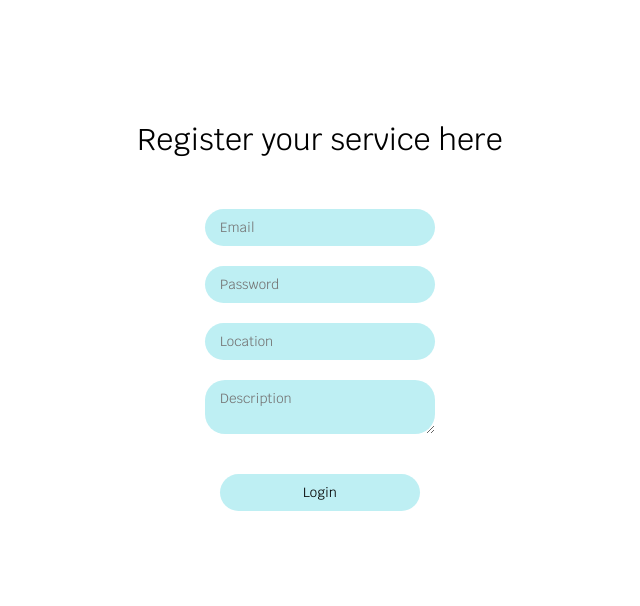
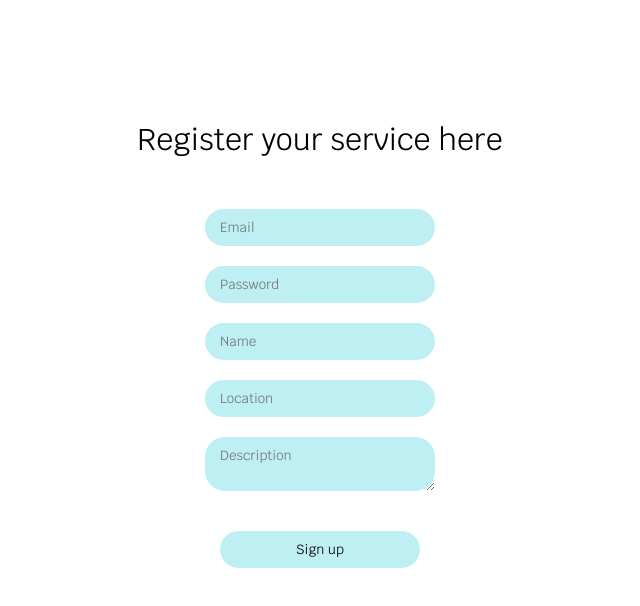
Before and after one commit to Namrata-Keskar/CruzHacks2024, a React (Create React App) app: page /register in a window 1280 px wide. Shown: the top 606 px of the page, without its empty margins (320-960 px from the left). Built offline with nearby package versions, Linux system fonts and the light colour scheme; no server answers.

Commit message:
added org name

```diff
--- a/src/pages/Register.js
+++ b/src/pages/Register.js
@@ -15,6 +15,7 @@ const db = firestore.getFirestore(app);
 function Register() {
   const [email, setEmail] = useState('');
   const [password, setPassword] = useState('');
+  const [orgName, setOrgName] = useState('');
   const [orgLocation, setOrgLocation] = useState('');
   const [orgDescription, setOrgDescription] = useState('');
   const [error, setError] = useState(false);
@@ -62,6 +63,7 @@ function Register() {
       const docRef = await firestore.addDoc(orgCollection, {
         userId: user.uid,
         email: email,
+        orgName: orgName,
         location: orgLocation,
         description: orgDescription,
       });
@@ -111,6 +113,14 @@ function Register() {
           onChange={(e) => setPassword(e.target.value)}
           required />
         <input
+          type="text"
+          id="name"
+          name="name"
+          placeholder="Name"
+          value={orgName}
+          onChange={(e) => setOrgName(e.target.value)}
+          required />
+        <input
           type="location"
           id="location"
           name="username"
@@ -129,7 +139,7 @@ function Register() {
 
         {/* <Link to="/login"> */}
         <button type="submit" disabled={!!error} onClick={handleSubmit}>
-          Login
+          Sign up
         </button>
         {/* </Link>  */}
 
```
